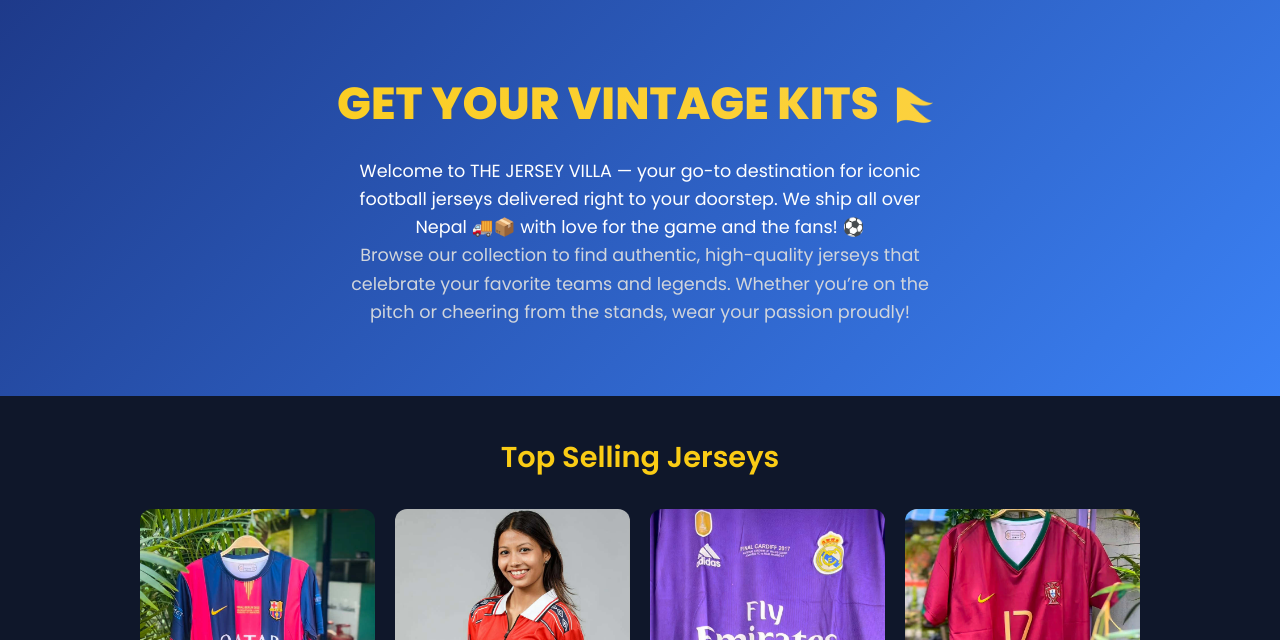
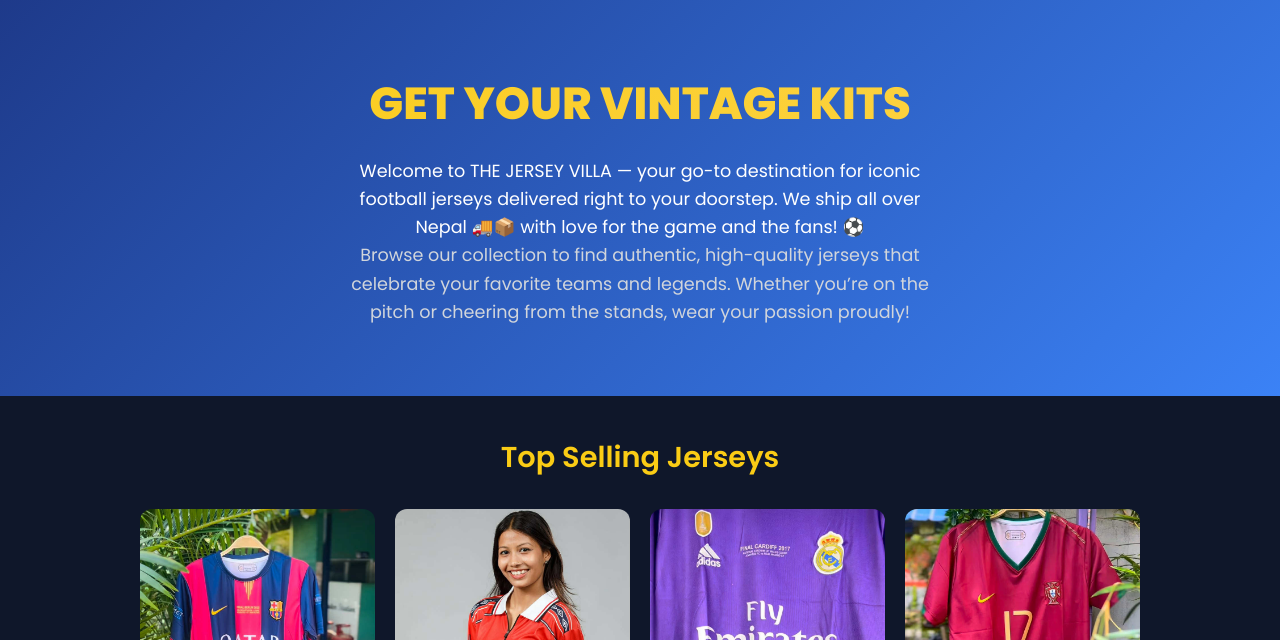
Before and after one commit to ankit512771/jerseyvilla, a plain HTML site: page index.html in a window 1280 px wide. Shown: the part 160-800 px from the top of the page. Drawn offline with Linux system fonts and the light colour scheme.

Commit message:
Update index.html

```diff
--- a/index.html
+++ b/index.html
@@ -309,7 +309,7 @@
   </header>
 
   <div class="hero">
-    <h2>GET YOUR VINTAGE KITS 🇳🇵</h2>
+    <h2>GET YOUR VINTAGE KITS </h2>
     <p>Welcome to THE JERSEY VILLA — your go-to destination for iconic football jerseys delivered right to your doorstep.
       We ship all over Nepal 🚚📦 with love for the game and the fans! ⚽</p>
     <p class="hero-subtext">Browse our collection to find authentic, high-quality jerseys that celebrate your favorite teams and legends. Whether you’re on the pitch or cheering from the stands, wear your passion proudly!</p>
```
